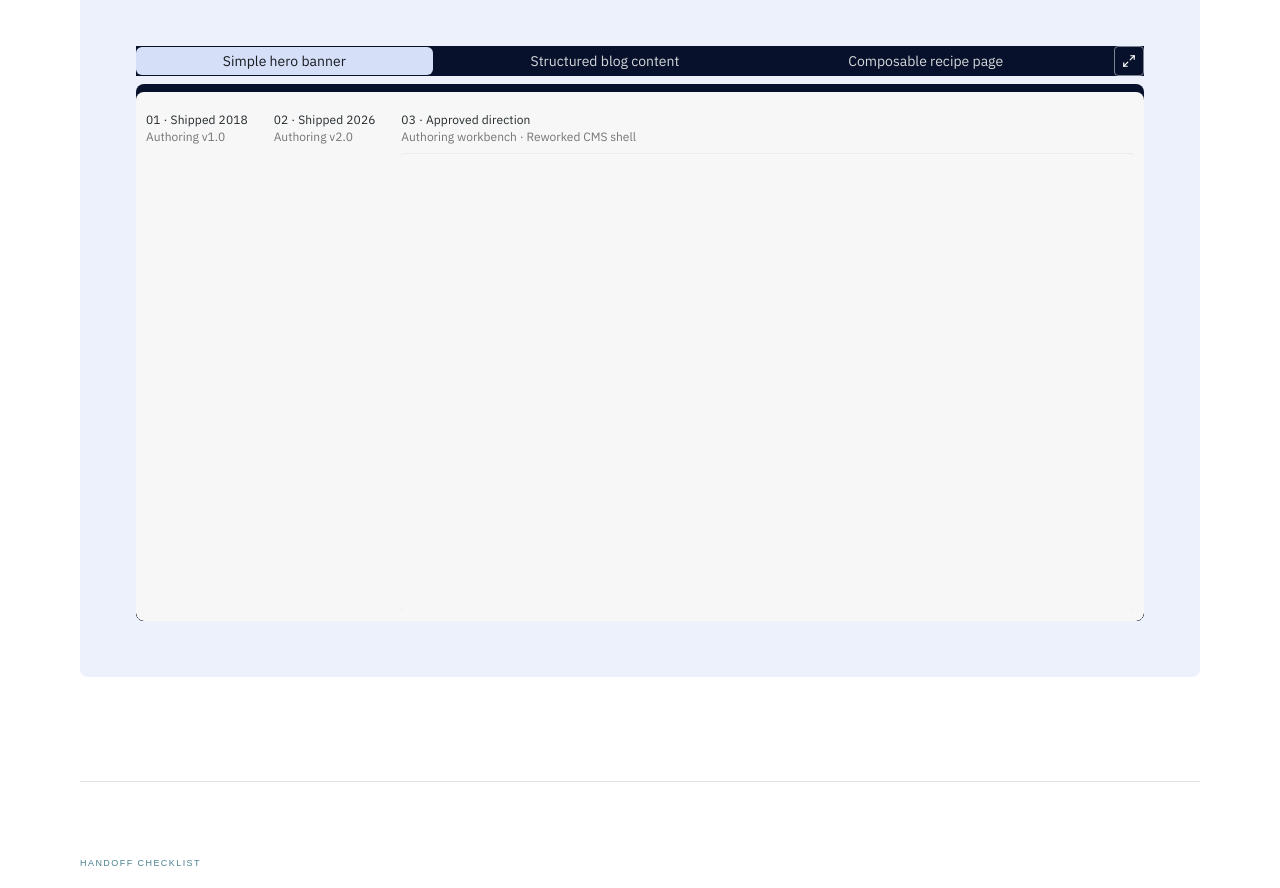
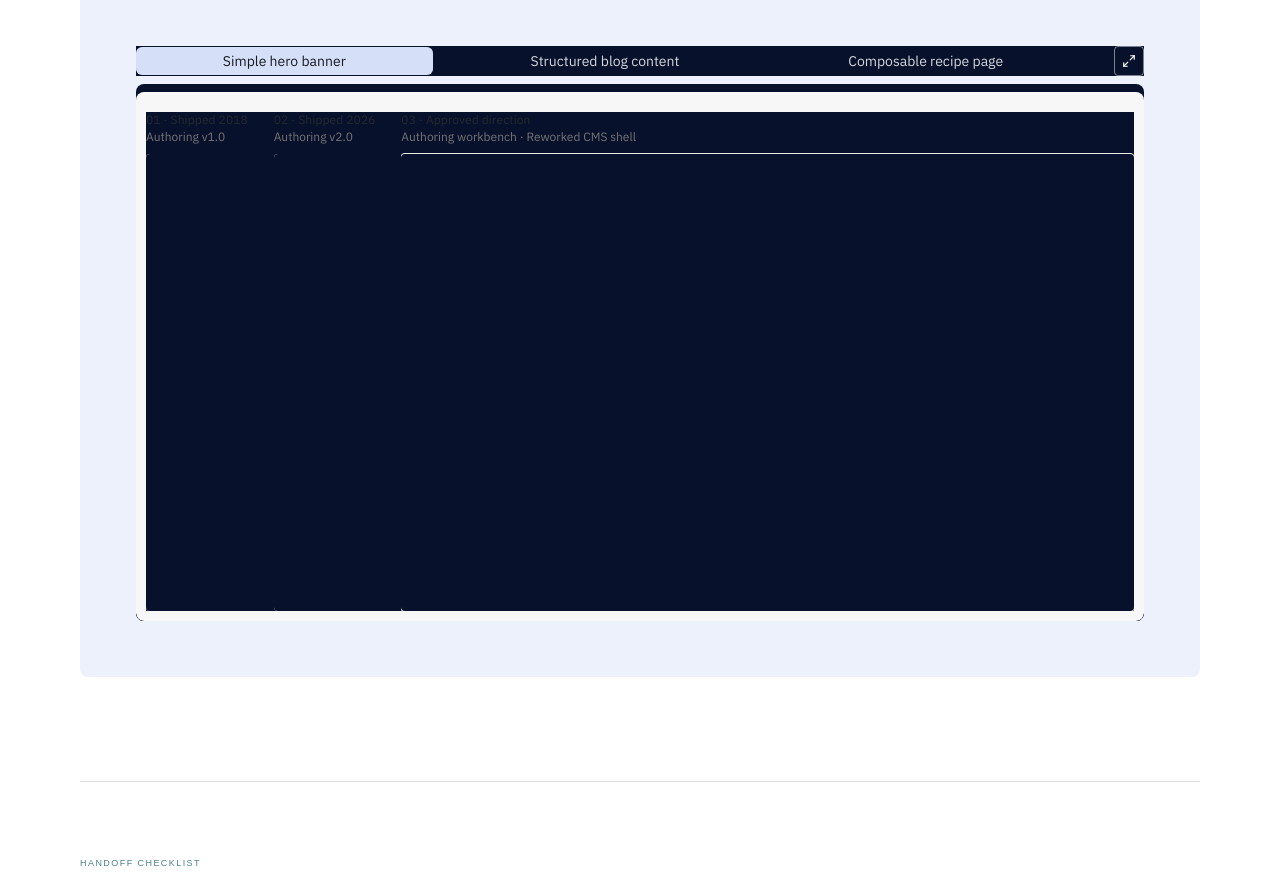
Before and after one commit to dbrown1976/nga-ui-evolution, a Next.js app: page / in a window 1280 px wide. Shown: the part 5133-6021 px from the top of the page. Built offline with nearby package versions, Linux system fonts and the light colour scheme.

Commit message:
Set Option F pane grid background

```diff
--- a/app/globals.css
+++ b/app/globals.css
@@ -187,7 +187,8 @@ button { cursor: pointer; }
 .option-f-variant .preview-frame-wrap,
 .option-f-variant .preview-canvas,
 .option-f-variant .option-c-shell,
-.option-f-variant .pane-comparison {
+.option-f-variant .pane-comparison,
+.option-f-variant .pane-grid {
   background: #08112b;
 }
 .option-f-variant {
```
